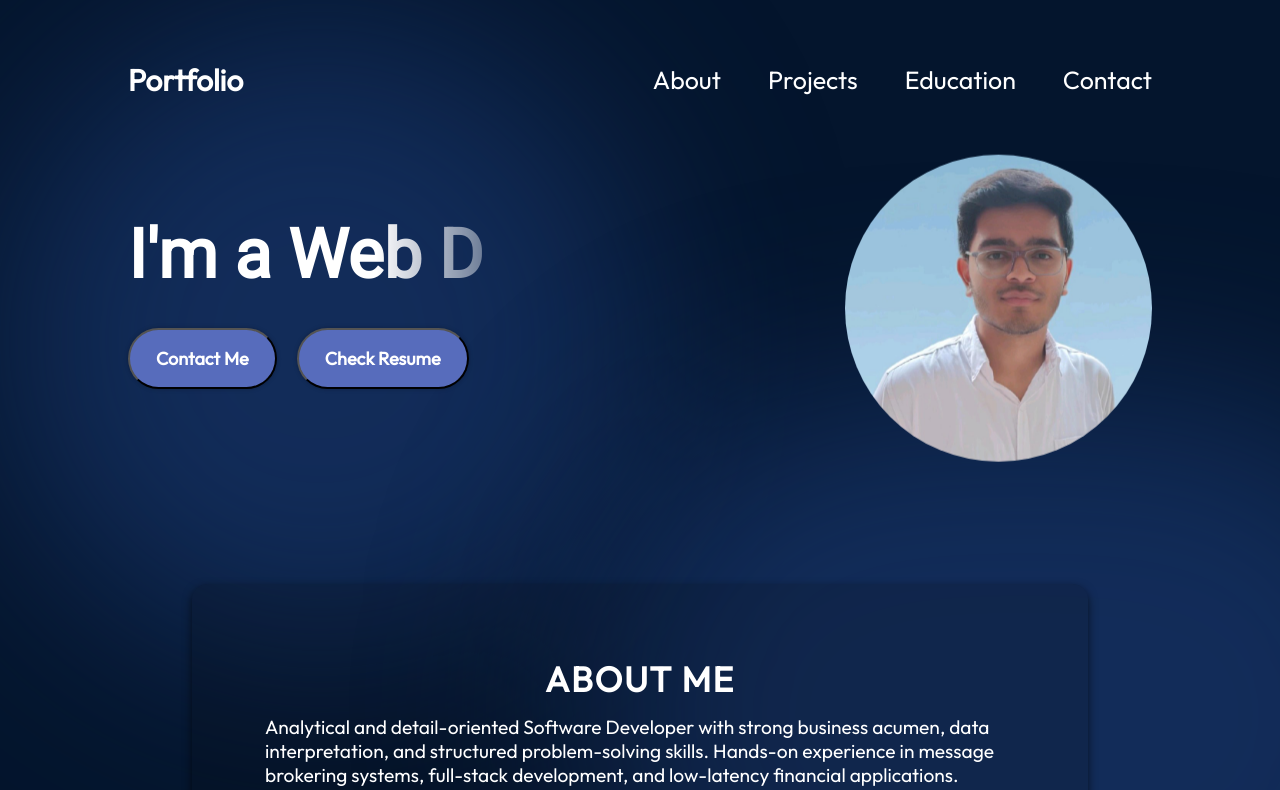
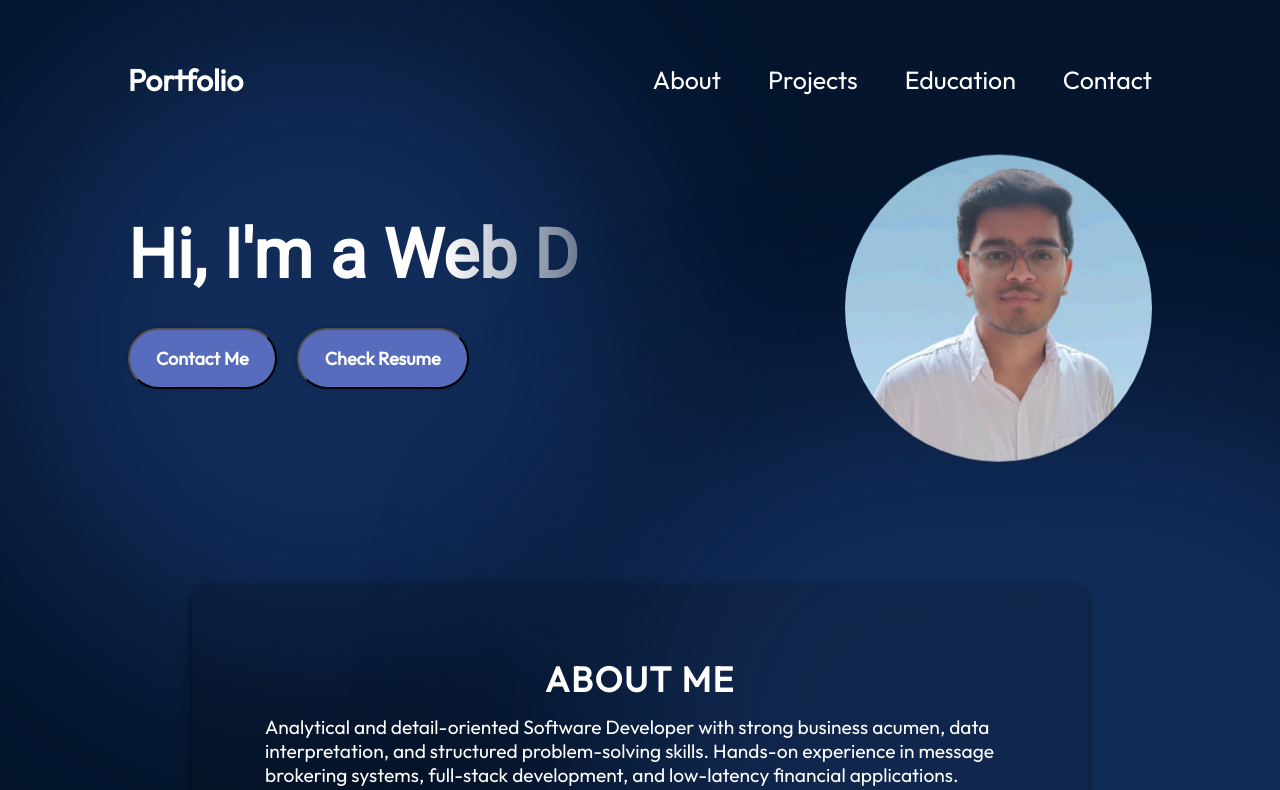
Before and after one commit to Aditya8903/My_Portfolio, a React (Vite) app: page / in a window 1280 px wide. Shown: the top 790 px of the page. Built offline with nearby package versions, Linux system fonts and the light colour scheme.

Commit message:
updated hello message

```diff
--- a/src/components/Hero/Hero.jsx
+++ b/src/components/Hero/Hero.jsx
@@ -14,7 +14,7 @@
   return (
     <section className={styles.container} id="home">
       <div className={styles.content}>
-        <h1 className={styles.title}>I&apos;m a {typEffect}</h1>
+        <h1 className={styles.title}>Hi, I&apos;m a {typEffect}</h1>
         <div>
           <button className={styles.contactBtn}>
             <a href="mailto:aditya892003@email.com">Contact Me</a>
```
